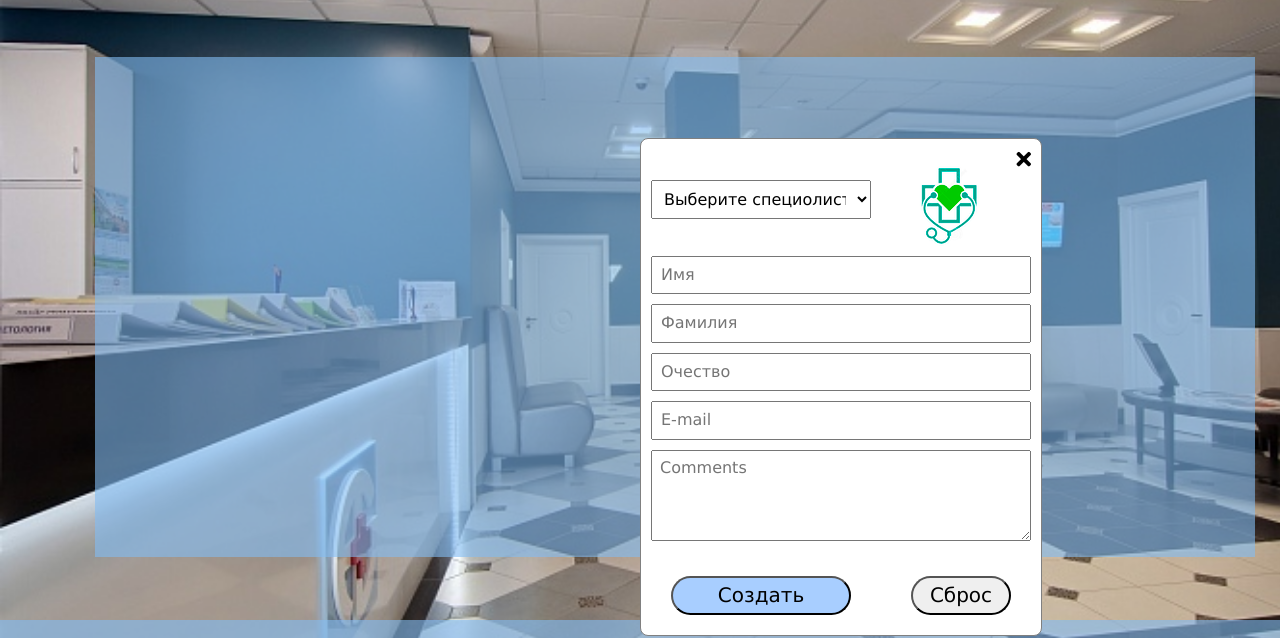
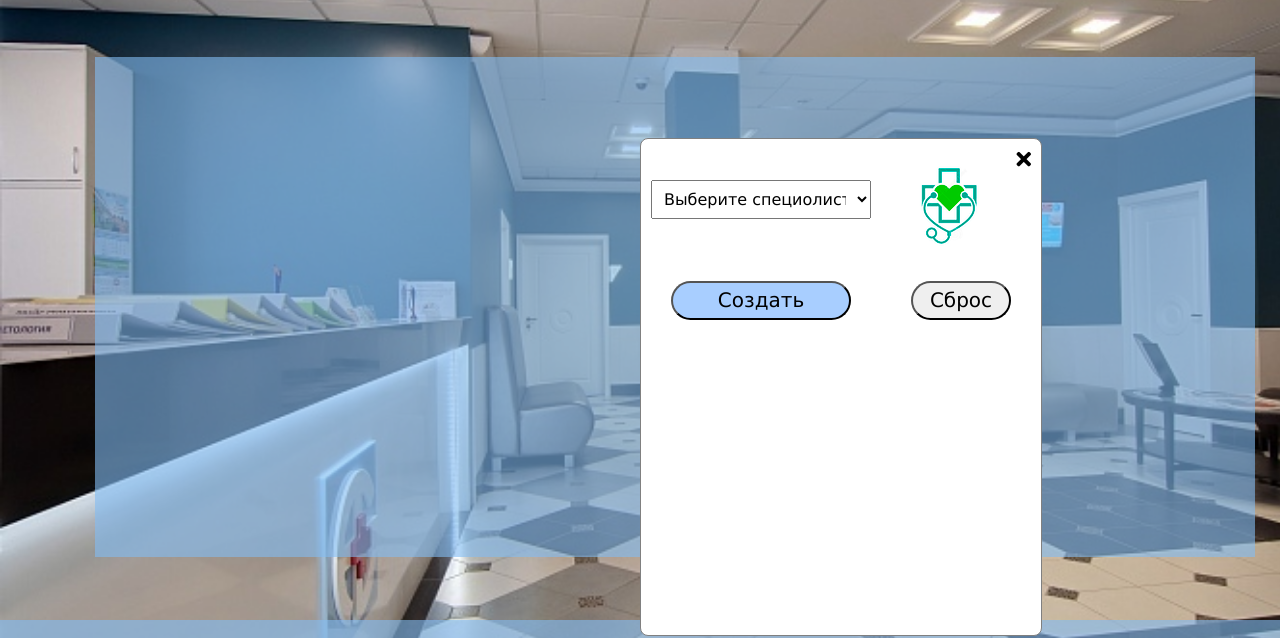
Before and after one commit to AntonRomanenko/hello-world, a plain HTML site: page index.html in a window 1280 px wide. Shown: the part 102-740 px from the top of the page. Drawn offline with Linux system fonts and the light colour scheme.

Commit message:
Change HTML for script requirement

```diff
--- a/index.html
+++ b/index.html
@@ -27,17 +27,13 @@
                     <option id="not-selected" selected>Выберите специолиста:</option>
                     <option id="cardiologist-doc" value="1">Кардиолог</option>
                     <option id="dentist-doc" value="2">Стоматолог</option>
-                    <option id="pediatrician-doc" value="3">Терапевт</option>
+                    <option id="therapist-doc" value="3">Терапевт</option>
                 </select>
                 <div class="medical-logo">
                     <img src="img/1212.png" alt="">
                 </div>
-                <div class="info">
-                    <input id="first-name-field" class="input" type="text" placeholder="Имя" required>
-                    <input id="second-name-field" class="input" type="text" placeholder="Фамилия" required>
-                    <input id="fathers-name-field" class="input" type="text" placeholder="Очество" required>
-                    <input id="email-field" class="input" type="text" placeholder="E-mail" required>
-                    <textarea id="comment-field" class="input" name="" cols="30" rows="4" placeholder="Comments"></textarea>
+                <div id="input-wrapper" class="info">
+
                 </div>
                 <div class="btn-box">
                     <input id="make-reservation" class="btn-form animation" type="submit" value="Создать">
```
